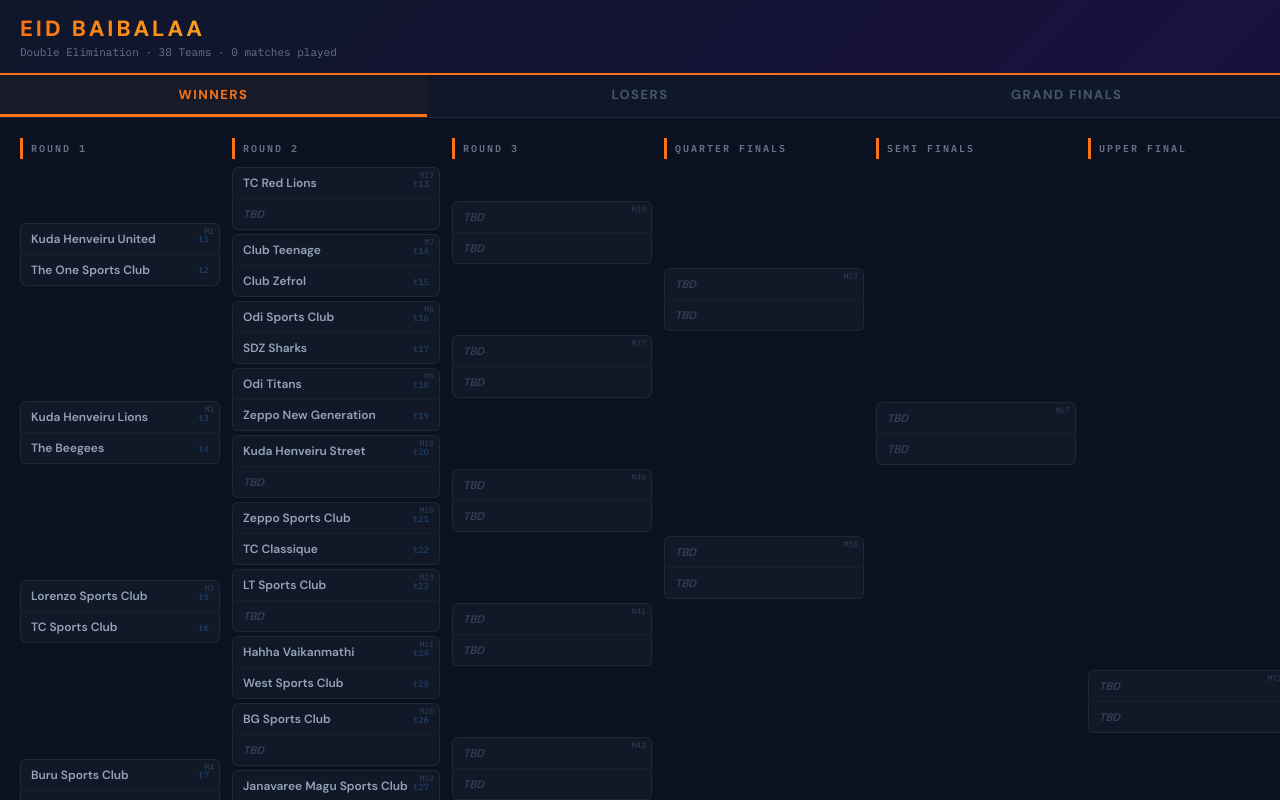
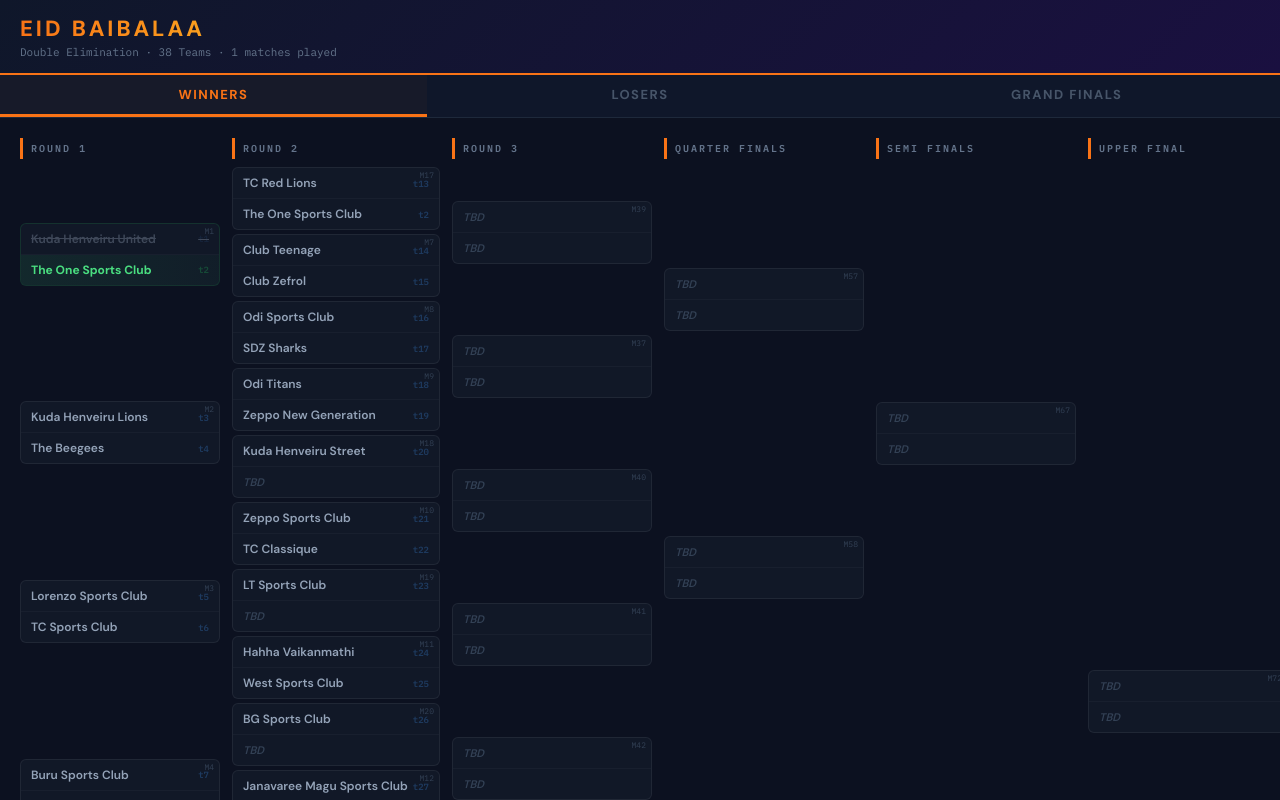
Before and after one commit to rashdhanriyaz/eid-baibalaa, a React (Vite) app: page / in a window 1280 px wide. Shown: the top 800 px of the page. Built offline with nearby package versions, Linux system fonts and the light colour scheme.

Commit message:
Update results.js
Test

```diff
--- a/src/results.js
+++ b/src/results.js
@@ -28,7 +28,7 @@
 
 export const RESULTS = {
   // ── Upper R1 ─────────────────────────────────────────────────────────────
-  // 1: "t1",   // Kuda Henveiru United  vs  The One Sports Club
+  1: "t2",   // Kuda Henveiru United  vs  The One Sports Club
   // 2: "t3",   // Kuda Henveiru Lions   vs  The Beegees
   // 3: "t5",   // Lorenzo Sports Club   vs  TC Sports Club
   // 4: "t7",   // Buru Sports Club      vs  Club Kaasinjee
```
